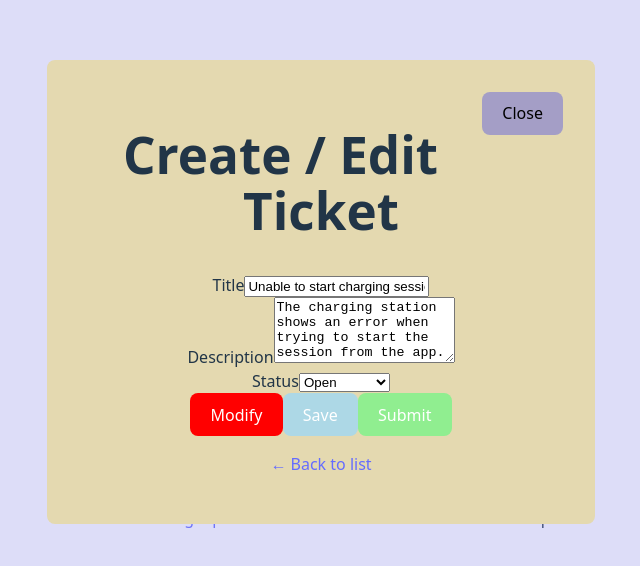
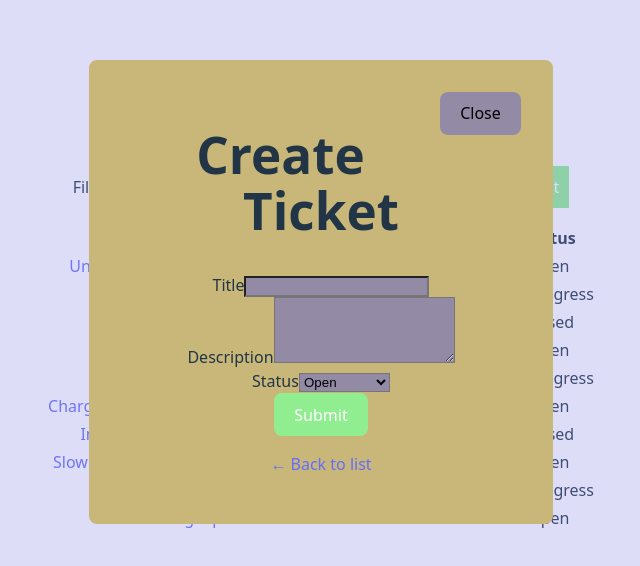
Before and after one commit to iissa-bazz/TicketAPI, a React (Vite) app in the folder frontend/: page /tickets/new in a window 1280 px wide. Shown: the part 108-674 px from the top of the page, without its empty margins (319-959 px from the left). Built offline with nearby package versions, Linux system fonts and the light colour scheme.

Commit message:
added some styling to the components and parametrized the ticket details page with the contents from the ticket data (currently hardcoded in the json file)

```diff
--- a/frontend/src/components/Modal.tsx
+++ b/frontend/src/components/Modal.tsx
@@ -19,5 +19,5 @@ const overlayStyle: React.CSSProperties = {
 };
 
 const modalStyle: React.CSSProperties = {
-  background: 'rgba(228, 217, 176, 1)', padding: '2rem', borderRadius: '8px', minWidth: '400px', maxWidth: '90%'
+  background: 'rgba(200, 183, 121, 1)', padding: '2rem', borderRadius: '8px', minWidth: '400px', maxWidth: '90%'
 };
--- a/frontend/src/components/TicketDetails.tsx
+++ b/frontend/src/components/TicketDetails.tsx
@@ -1,19 +1,28 @@
-import { Link} from 'react-router-dom';
+import { Link, useParams} from 'react-router-dom';
+import  useState from 'react';
 import Modal from './Modal';
+import TicketData from '../assets/tickets.json';
 
 
 
 export default function TicketDetails() {
-  return (<>
+    const { id } = useParams<{ id: string }>();
+    // LATER: Replace with React Query and API call
+    const ticket = TicketData.find((t) => t.id === id);
+
+    return (
+        <>
             <Modal>
                 <div  className="detail-card">
-                    <h1>Ticket #1</h1>
-                    <h2>Unable to start charging session</h2>
-                    <p><strong>Created:</strong> 2025-01-05T10:12:30Z</p>
-                    <p><strong>Current Status:</strong> open</p>
+                    <h1>Ticket #{id}</h1>
+                    <h2>{ticket?.title}</h2>
+                    <p>{ticket?.description}</p>
+                    <hr></hr>
+                    <p><strong>Created:</strong> {ticket?.created_at}</p>
+                    <p><strong>Current Status:</strong> {ticket?.status}</p>
                     <div  className="status-update">
                         <form>
-                            <select name="new-status">
+                            <select name="new-status" style={{backgroundColor: 'rgba(75, 78, 229, 0.42)'}}>
                                 <option value="open">Open</option>
                                 <option value="in_progress">In Progress</option>
                                 <option value="closed">Closed</option>
@@ -21,9 +30,6 @@ export default function TicketDetails() {
                             <button type="submit" style={{ backgroundColor: 'lightgreen', color: 'white' }}>Update Status</button>
                         </form>
                     </div>
-                    <hr></hr>
-                    <p><strong>Description:</strong><br></br>
-                    The charging station shows an error when trying to start the session from the app.</p>
 
 
                     <p><Link to={`/`}>← Back to list</Link></p>
--- a/frontend/src/components/TicketForm.tsx
+++ b/frontend/src/components/TicketForm.tsx
@@ -6,21 +6,21 @@ import Modal from './Modal';
 export default function TicketForm() {
   return (
     <Modal>
-    <h1>Create / Edit Ticket</h1>
+    <h1>Create Ticket</h1>
     <form>
         <div className="form-group">
             <label  htmlFor="title">Title</label>
-            <input type="text" id="title" value="Unable to start charging session"></input>
+            <input type="text" id="title"  style={inputStyle} ></input>
         </div>
 
         <div className="form-group">
             <label  htmlFor="desc">Description</label>
-            <textarea id="desc" rows={4}>The charging station shows an error when trying to start the session from the app.</textarea>
+            <textarea id="desc" rows={4} style={inputStyle}></textarea>
         </div>
 
         <div className="form-group">
             <label  htmlFor="status">Status</label>
-            <select id="status">
+            <select id="status"  style={inputStyle}>
                 <option value="open" selected>Open</option>
                 <option value="in_progress">In Progress</option>
                 <option value="closed">Closed</option>
@@ -28,8 +28,6 @@ export default function TicketForm() {
         </div>
 
         <div className="actions">
-            <button type="button" style={{ backgroundColor: 'red', color: 'white' }}>Modify</button>
-            <button type="button" style={{ backgroundColor: 'lightblue', color: 'white' }}>Save</button>
             <button type="submit" style={{ backgroundColor: 'lightgreen', color: 'white' }}>Submit</button>
         </div>
     </form>
@@ -37,3 +35,6 @@ export default function TicketForm() {
     </Modal>
     );
 }
+
+
+const inputStyle = {backgroundColor: 'rgba(75, 78, 229, 0.42)'}
--- a/frontend/src/components/TicketList.tsx
+++ b/frontend/src/components/TicketList.tsx
@@ -56,4 +56,4 @@ export default function TicketList() {
   );
 }
 
-const btnStyle = { background: '#638cebff', color: 'white', padding: '10px', textDecoration: 'none' };
+const btnStyle = { background: 'lightgreen' /*'#638cebff'*/, color: 'white', padding: '10px', textDecoration: 'none' };
```
